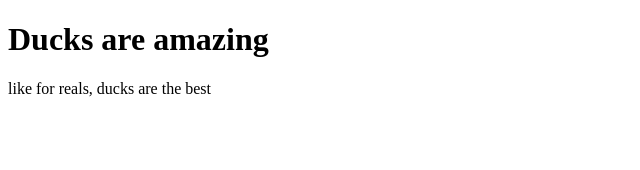
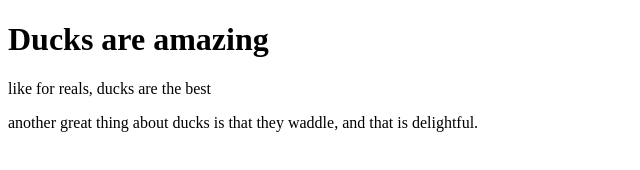
Before and after one commit to wolt0055/duck_example, a plain HTML site: page index.html in a window 1280 px wide. Shown: the whole page, without its empty margins (0-640 px from the left). Drawn offline with Linux system fonts and the light colour scheme.

Commit message:
added paragraph waddle into index.html

```diff
--- a/index.html
+++ b/index.html
@@ -18,7 +18,8 @@ contains a lang attribute-->
     <h1>Ducks are amazing</h1>
     <p>like for reals, ducks are the  best</p>
     <!-- these are semantics, different tags-->
-
+    <p>another great thing about ducks is that
+      they waddle, and that is delightful.</p>
   </body>
 
 
```
